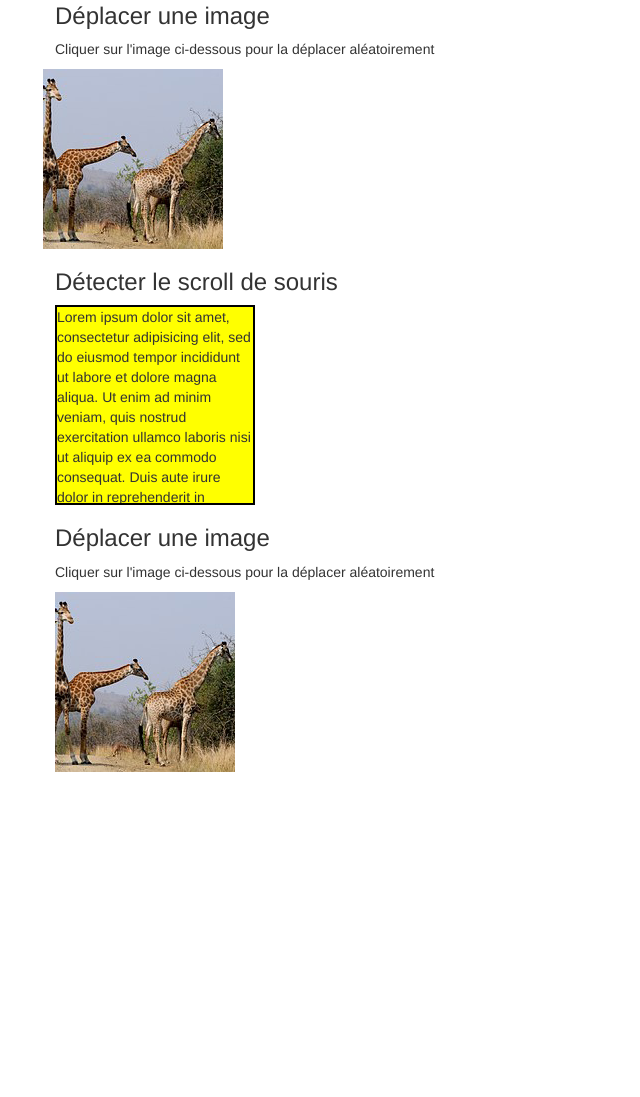
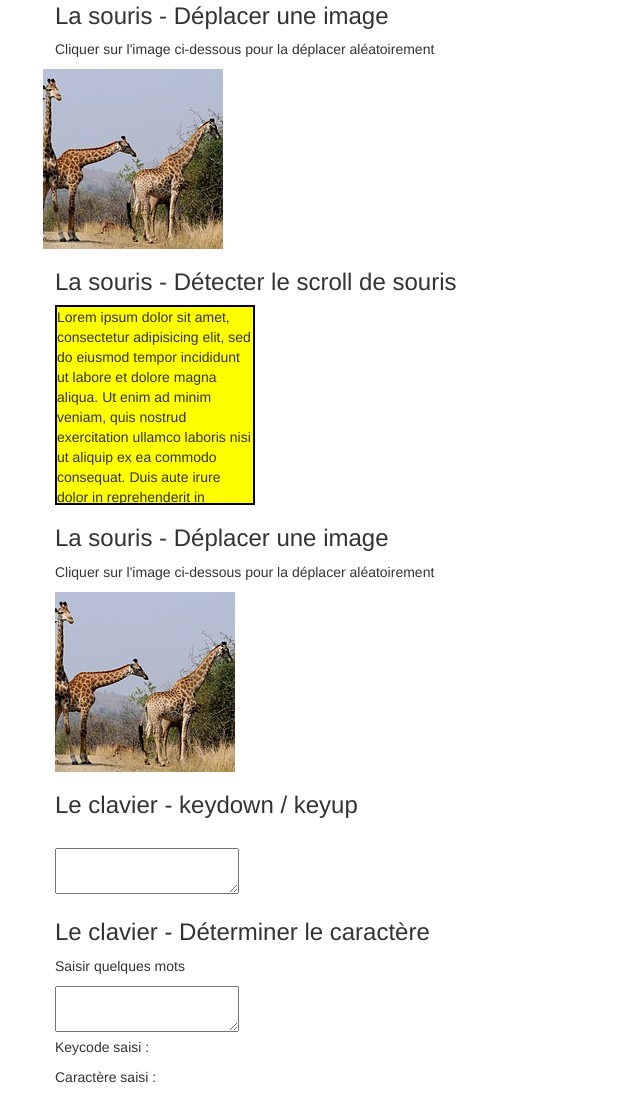
Before and after one commit to ChristopheMalo/how-to-use-jquery, a plain HTML site: page cours/06_base_gestion_evenementielle.html in a window 1280 px wide. Shown: the part 204-1301 px from the top of the page, without its empty margins (0-640 px from the left). Before the commit the page ends 976 px from the top, so only its background shows below. Drawn offline with nearby package versions, Linux system fonts and the light colour scheme.

Commit message:
Coder exemples cours 06 -> Le clavier

```diff
--- a/cours/06_base_gestion_evenementielle.html
+++ b/cours/06_base_gestion_evenementielle.html
@@ -28,6 +28,12 @@
                 background-color: yellow;
                 border: 2px black solid;
             }
+
+             #flashWhite {
+                width: 20px;
+                height: 20px;
+                background-color: white;
+             }
         </style>
     </head>
     <body>
@@ -43,7 +49,7 @@
 
 
             <div class="row">
-                <h3 id="un">Déplacer une image</h3>
+                <h3 id="un">La souris - Déplacer une image</h3>
                 <p>
                   Cliquer sur l'image ci-dessous pour la déplacer aléatoirement
                 </p>
@@ -51,7 +57,7 @@
             </div>
 
             <div class="row">
-                <h3>Détecter le scroll de souris</h3>
+                <h3>La souris - Détecter le scroll de souris</h3>
                 <div id="detectScroll">
                     Lorem ipsum dolor sit amet, consectetur adipisicing elit, sed do eiusmod tempor incididunt ut labore et dolore magna aliqua.
                     Ut enim ad minim veniam, quis nostrud exercitation ullamco laboris nisi ut aliquip ex ea commodo consequat.
@@ -61,7 +67,7 @@
             </div>
 
             <div class="row">
-                <h3>Déplacer une image</h3>
+                <h3>La souris - Déplacer une image</h3>
                 <p>
                   Cliquer sur l'image ci-dessous pour la déplacer aléatoirement
                 </p>
@@ -69,6 +75,22 @@
                 <span id="resultat"></span>
             </div>
 
+            <div class="row">
+                <h3>Le clavier - keydown / keyup</h3>
+                <div id="flashWhite"></div>
+                <textarea id="resultat2"></textarea>
+            </div>
+
+            <div class="row">
+                <h3>Le clavier - Déterminer le caractère</h3>
+                <form>
+                    <p>Saisir quelques mots</p>
+                    <textarea id="saisie"></textarea>
+                </form>
+                <p>Keycode saisi : <span id="keycodeSaisi"></span></p>
+                <p>Caractère saisi : <span id="caractereSaisi"></span></p>
+            </div>
+
         </div>
         <script src="../jquery/jquery-2.1.4.js"></script>
         <script src="../js/code_js_cours_06_base_gestion_evenementielle.js"></script>
--- a/js/code_js_cours_06_base_gestion_evenementielle.js
+++ b/js/code_js_cours_06_base_gestion_evenementielle.js
@@ -47,4 +47,25 @@ $(function() {
     $('#imgToClick').mousedown(function(e){
         $('#resultat').html('Événement : ' + e.type + '. Bouton pressé : ' +  e.which );
     });
+
+
+    /*
+     * Le clavier
+     */
+    // keydown / keyup
+    $('#resultat2').keydown(function(){
+      $('#flashWhite').css('background-color', 'green');
+    });
+    $('#resultat2').keyup(function(){
+        $('#flashWhite').css('background-color', 'white');
+    });
+
+    // Déterminer le caractère
+    $('#saisie').keypress(function(e) {
+        $('#keycodeSaisi').text(e.which);  //keyCode
+
+        var c = String.fromCharCode(e.which); // le caractère
+        $('#caractereSaisi').text(c);
+    });
+
 });
```
